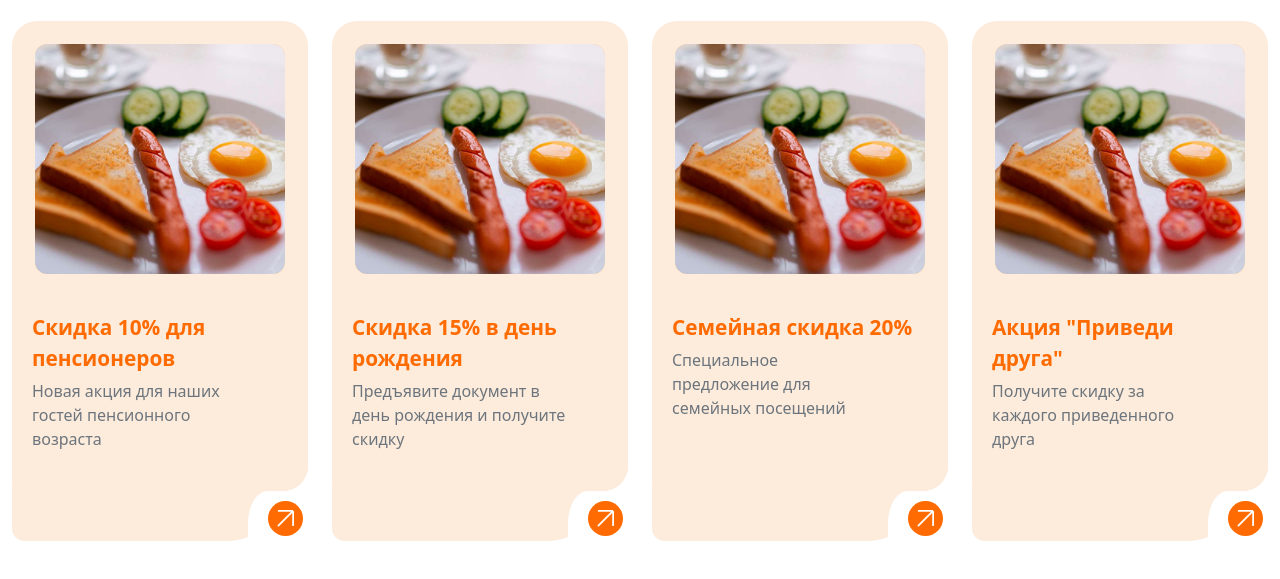
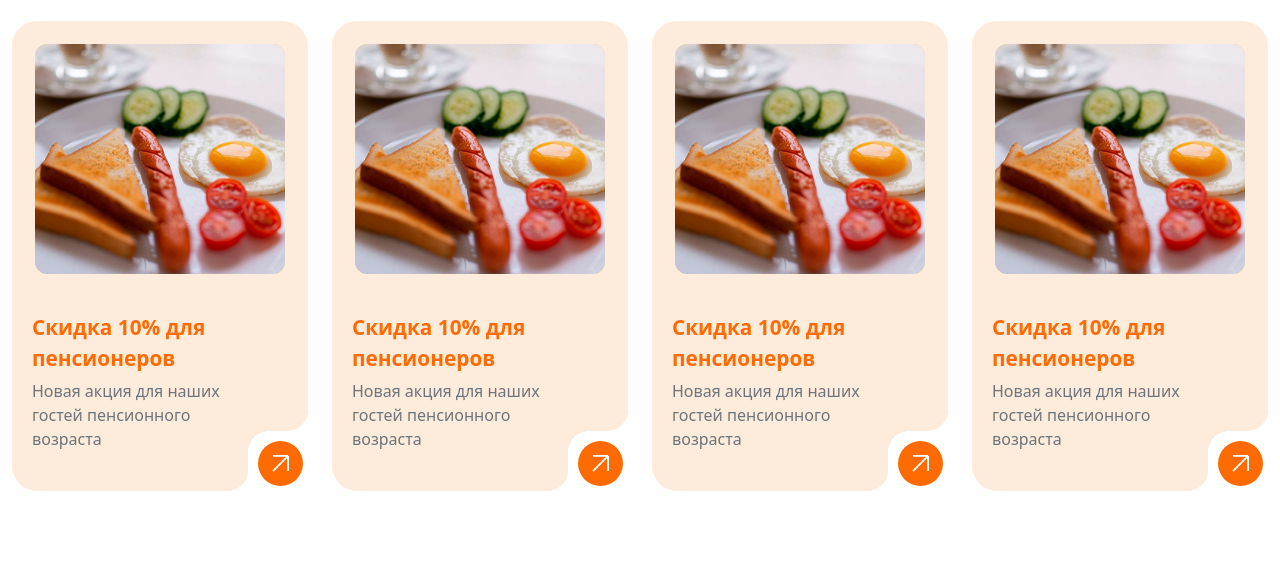
Before and after one commit to wpotoke/razio_group_test, a plain HTML site: page index.html in a window 1280 px wide. Shown: the part 91-670 px from the top of the page. Drawn offline with nearby package versions, Linux system fonts and the light colour scheme.

Commit message:
feat: add negative-border-radius

```diff
--- /dev/null
+++ b/css/nebo.css
@@ -0,0 +1,107 @@
+.nebo {
+    --nb-r: 20px;
+    --nb-w: 20px;
+    --nb-h: 20px;
+
+    /* Fine-tuned radiuses */
+    --nb-cor1-rw: var(--nb-r);
+    --nb-cor1-rh: var(--nb-r);
+    --nb-cor2-rw: var(--nb-r);
+    --nb-cor2-rh: var(--nb-r);
+    --nb-curve-rw: var(--nb-r);
+    --nb-curve-rh: var(--nb-r);
+
+    --_nb-smooth: 98%;
+
+    /* Curve positions list */
+    --_nb-curve-pos-tl: 0 0;
+    --_nb-curve-pos-tr: 100% 0;
+    --_nb-curve-pos-bl: 0 100%;
+    --_nb-curve-pos-br: 100% 100%;
+
+    /* Setting default curve position (bottom right corner) */
+    --_nb-curve-pos: var(--_nb-curve-pos-br);
+
+    --_nb-mask-image:
+      linear-gradient(to bottom, #000, #000),
+      linear-gradient(to bottom, #000, #000),
+      linear-gradient(to bottom, #000, #000),
+      linear-gradient(to bottom, #000, #000),
+      radial-gradient(closest-side at center, #000 var(--_nb-smooth), transparent 100%),
+      radial-gradient(closest-side at center, #000 var(--_nb-smooth), transparent 100%),
+      radial-gradient(farthest-side at var(--_nb-curve-pos), transparent var(--_nb-smooth), #000 100%);
+
+    --_nb-mask-size:
+      100% calc(100% - var(--nb-h) - var(--nb-cor1-rh) - var(--nb-curve-rh) - var(--nb-cor2-rh)),
+      calc(100% - var(--nb-cor1-rw)) calc(100% - var(--nb-h) - var(--nb-curve-rh) - var(--nb-cor2-rh)),
+      calc(100% - var(--nb-w) - var(--nb-curve-rw) - var(--nb-cor1-rw)) calc(100% - var(--nb-cor2-rh)),
+      calc(100% - var(--nb-w) - var(--nb-cor1-rw) - var(--nb-curve-rw) - var(--nb-cor2-rw)) 100%,
+      calc(var(--nb-cor1-rw) * 2) calc(var(--nb-cor1-rh) * 2),
+      calc(var(--nb-cor2-rw) * 2) calc(var(--nb-cor2-rh) * 2),
+      calc(var(--nb-curve-rw) + 0.5px) calc(var(--nb-curve-rh) + 0.5px);
+
+    /* Masks positions list */
+    --_nb-mask-position-tl:
+      100% 100%,
+      100% 100%,
+      100% 100%,
+      100% 100%,
+      0 calc(var(--nb-h) + var(--nb-curve-rh) + var(--nb-cor2-rh)),
+      calc(var(--nb-w) + var(--nb-cor1-rw) + var(--nb-curve-rw)) 0,
+      calc(var(--nb-w) + var(--nb-cor1-rw)) calc(var(--nb-h) + var(--nb-cor2-rh));
+
+    --_nb-mask-position-tr:
+      0 100%,
+      0 100%,
+      0 100%,
+      0 100%,
+      100% calc(var(--nb-h) + var(--nb-curve-rh) + var(--nb-cor2-rh)),
+      calc(100% - var(--nb-w) - var(--nb-curve-rw) - var(--nb-cor1-rw)) 0,
+      calc(100% - var(--nb-w) - var(--nb-cor1-rw)) calc(var(--nb-h) + var(--nb-cor2-rh));
+
+    --_nb-mask-position-bl:
+      100% 0,
+      100% 0,
+      100% 0,
+      100% 0,
+      0 calc(100% - var(--nb-h) - var(--nb-curve-rh) - var(--nb-cor2-rh)),
+      calc(var(--nb-w) + var(--nb-curve-rw) + var(--nb-cor1-rw)) 100%,
+      calc(var(--nb-w) + var(--nb-cor1-rw)) calc(100% - var(--nb-h) - var(--nb-cor2-rh));
+
+    --_nb-mask-position-br:
+      0 0,
+      0 0,
+      0 0,
+      0 0,
+      100% calc(100% - var(--nb-h) - var(--nb-curve-rh) - var(--nb-cor2-rh)),
+      calc(100% - var(--nb-w) - var(--nb-curve-rw) - var(--nb-cor1-rw)) 100%,
+      calc(100% - var(--nb-w) - var(--nb-cor1-rw)) calc(100% - var(--nb-h) - var(--nb-cor2-rh));
+
+    /* Setting default mask position (bottom right corner) */
+    --_nb-mask-position: var(--_nb-mask-position-br);
+
+    mask-image: var(--_nb-mask-image);
+    mask-size: var(--_nb-mask-size);
+    mask-position: var(--_nb-mask-position);
+    mask-repeat: no-repeat;
+  }
+
+  .nebo--tl {
+    --_nb-curve-pos: var(--_nb-curve-pos-tl);
+    --_nb-mask-position: var(--_nb-mask-position-tl);
+  }
+
+  .nebo--tr {
+    --_nb-curve-pos: var(--_nb-curve-pos-tr);
+    --_nb-mask-position: var(--_nb-mask-position-tr);
+  }
+
+  .nebo--bl {
+    --_nb-curve-pos: var(--_nb-curve-pos-bl);
+    --_nb-mask-position: var(--_nb-mask-position-bl);
+  }
+
+  .nebo--br {
+    --_nb-curve-pos: var(--_nb-curve-pos-br);
+    --_nb-mask-position: var(--_nb-mask-position-br);
+  }
--- a/css/style.css
+++ b/css/style.css
@@ -7,42 +7,20 @@
     position: relative;
     border-radius: 12px;
     height: 100%;
-    padding-bottom: 50px;
 
 }
 
 .promo-card {
-    position: relative;
-    border-radius: 25px 25px 25px 0;
-    background-color: #fdebdb;
+    border-radius: 25px;
+    overflow: hidden;
+    box-shadow: 0 4px 8px rgba(0,0,0,0.1);
     height: 100%;
     display: flex;
     flex-direction: column;
-    overflow: hidden;
+    position: relative;
+    background-color: #fdebdb;
 }
 
-.promo-extension {
-    position: absolute;
-    bottom: 0;
-    left: 0;
-    width: calc(100% - 30px); /* Оставляем место для стрелки */
-    height: 50px; /* Высота прямоугольника */
-    background-color: #fdebdb; /* Цвет карточки */
-    border-radius: 0 0 100px 25px; /* Скругляем нижние углы */
-    z-index: 1;
-}
-
-.promo-extension::after {
-    content: "";
-    position: absolute;
-    bottom: 0;
-    right: 0;
-    width: 30px;
-    height: 50px;
-    background: white;
-    border-top-left-radius: 65%;
-    z-index: 2;
-}
 
 .promo-image {
     height: 230px;
@@ -57,8 +35,8 @@
     position: absolute;
     bottom: 5px;
     right: 5px;
-    width: 35px;
-    height: 35px;
+    width: 45px;
+    height: 45px;
     background-color: var(--orange);
     border-radius: 50%;
     display: flex;
@@ -66,7 +44,6 @@
     justify-content: center;
     z-index: 2;
 }
-
 
 .promo-header {
     color: #000;
@@ -85,7 +62,6 @@
     min-height: 100px;
     border-bottom-left-radius: 16px;
     border-bottom-right-radius: 16px;
-
 }
 
 .promo-title {
@@ -166,12 +142,7 @@
 /* Адаптация для мобильных */
 @media (max-width: 767.98px) {
     .promo-card {
-        border-radius: 25px 25px 25px 0;
-    }
-    .promo-card-corner {
-        width: 40px;
-        height: 40px;
-        border-radius: 0 0 12px 0;
+        border-radius: 25px;
     }
     .promo-image {
         height: 180px;
--- a/index.html
+++ b/index.html
@@ -6,17 +6,7 @@
     <title>Акции</title>
     <link href="https://cdn.jsdelivr.net/npm/bootstrap@5.3.0/dist/css/bootstrap.min.css" rel="stylesheet">
     <link rel="stylesheet" href="css/style.css">
-    <svg width="0" height="0" style="position:absolute;">
-        <defs>
-          <mask id="card-mask" maskUnits="objectBoundingBox">
-            <!-- Основная форма карточки со скругленными углами -->
-            <rect width="1" height="1" rx="0.1" ry="0.1" fill="white"/>
-
-            <!-- Вырез в правом нижнем углу (тоже со скруглением) -->
-            <rect x="0.7" y="0.7" width="0.3" height="0.3" rx="0.05" ry="0.05" fill="black"/>
-          </mask>
-        </defs>
-      </svg>
+    <link rel="stylesheet" href="css/nebo.css">
 </head>
 <body>
 
@@ -29,10 +19,9 @@
         </div>
 
         <div class="row g-4">
-            <!-- Карточка 1 -->
             <div class="col-12 col-sm-6 col-md-4 col-lg-4 col-xl-3 promo-col">
                 <div class="promo-card-container h-100">
-                    <div class="promo-card">
+                    <div class="promo-card nebo">
                         <div class="promo-image">
                             <img src="images/picture-offers.png" alt="Акция" class="img-fluid h-100 w-100">
                         </div>
@@ -41,29 +30,6 @@
                             <div class="promo-text">Новая акция для наших гостей пенсионного возраста</div>
                         </div>
                     </div>
-                    <div class="promo-extension"></div>
-                    <a href="#" class="promo-arrow">
-                        <svg width="17" height="17" viewBox="0 0 19 19" fill="none" xmlns="http://www.w3.org/2000/svg">
-                            <path d="M1 18L18 0.999999M18 0.999999L0.999999 1M18 0.999999L18 18" stroke="white" stroke-width="2"/>
-                        </svg>
-                    </a>
-                </div>
-
-            </div>
-
-            <!-- Карточка 2 -->
-            <div class="col-12 col-sm-6 col-md-4 col-lg-4 col-xl-3 promo-col">
-                <div class="promo-card-container h-100">
-                    <div class="promo-card">
-                        <div class="promo-image">
-                            <img src="images/picture-offers.png" alt="Акция" class="img-fluid h-100 w-100">
-                        </div>
-                        <div class="promo-body">
-                            <div class="promo-title">Скидка 15% в день рождения</div>
-                            <div class="promo-text">Предъявите документ в день рождения и получите скидку</div>
-                        </div>
-                    </div>
-                    <div class="promo-extension"></div>
                     <a href="#" class="promo-arrow">
                         <svg width="17" height="17" viewBox="0 0 19 19" fill="none" xmlns="http://www.w3.org/2000/svg">
                             <path d="M1 18L18 0.999999M18 0.999999L0.999999 1M18 0.999999L18 18" stroke="white" stroke-width="2"/>
@@ -72,19 +38,17 @@
                 </div>
             </div>
 
-            <!-- Карточка 3 -->
             <div class="col-12 col-sm-6 col-md-4 col-lg-4 col-xl-3 promo-col">
                 <div class="promo-card-container h-100">
-                    <div class="promo-card">
+                    <div class="promo-card nebo">
                         <div class="promo-image">
                             <img src="images/picture-offers.png" alt="Акция" class="img-fluid h-100 w-100">
                         </div>
                         <div class="promo-body">
-                            <div class="promo-title">Семейная скидка 20%</div>
-                            <div class="promo-text">Специальное предложение для семейных посещений</div>
+                            <div class="promo-title">Скидка 10% для пенсионеров</div>
+                            <div class="promo-text">Новая акция для наших гостей пенсионного возраста</div>
                         </div>
                     </div>
-                    <div class="promo-extension"></div>
                     <a href="#" class="promo-arrow">
                         <svg width="17" height="17" viewBox="0 0 19 19" fill="none" xmlns="http://www.w3.org/2000/svg">
                             <path d="M1 18L18 0.999999M18 0.999999L0.999999 1M18 0.999999L18 18" stroke="white" stroke-width="2"/>
@@ -93,19 +57,17 @@
                 </div>
             </div>
 
-            <!-- Карточка 4 -->
             <div class="col-12 col-sm-6 col-md-4 col-lg-4 col-xl-3 promo-col">
                 <div class="promo-card-container h-100">
-                    <div class="promo-card">
+                    <div class="promo-card nebo">
                         <div class="promo-image">
                             <img src="images/picture-offers.png" alt="Акция" class="img-fluid h-100 w-100">
                         </div>
                         <div class="promo-body">
-                            <div class="promo-title">Акция "Приведи друга"</div>
-                            <div class="promo-text">Получите скидку за каждого приведенного друга</div>
+                            <div class="promo-title">Скидка 10% для пенсионеров</div>
+                            <div class="promo-text">Новая акция для наших гостей пенсионного возраста</div>
                         </div>
                     </div>
-                    <div class="promo-extension"></div>
                     <a href="#" class="promo-arrow">
                         <svg width="17" height="17" viewBox="0 0 19 19" fill="none" xmlns="http://www.w3.org/2000/svg">
                             <path d="M1 18L18 0.999999M18 0.999999L0.999999 1M18 0.999999L18 18" stroke="white" stroke-width="2"/>
@@ -114,19 +76,17 @@
                 </div>
             </div>
 
-            <!-- Карточка 5 -->
             <div class="col-12 col-sm-6 col-md-4 col-lg-4 col-xl-3 promo-col">
                 <div class="promo-card-container h-100">
-                    <div class="promo-card">
+                    <div class="promo-card nebo">
                         <div class="promo-image">
                             <img src="images/picture-offers.png" alt="Акция" class="img-fluid h-100 w-100">
                         </div>
                         <div class="promo-body">
-                            <div class="promo-title">Утренняя скидка 25%</div>
-                            <div class="promo-text">Специальные цены на утренние посещения</div>
+                            <div class="promo-title">Скидка 10% для пенсионеров</div>
+                            <div class="promo-text">Новая акция для наших гостей пенсионного возраста</div>
                         </div>
                     </div>
-                    <div class="promo-extension"></div>
                     <a href="#" class="promo-arrow">
                         <svg width="17" height="17" viewBox="0 0 19 19" fill="none" xmlns="http://www.w3.org/2000/svg">
                             <path d="M1 18L18 0.999999M18 0.999999L0.999999 1M18 0.999999L18 18" stroke="white" stroke-width="2"/>
@@ -135,19 +95,36 @@
                 </div>
             </div>
 
-            <!-- Карточка 6 -->
             <div class="col-12 col-sm-6 col-md-4 col-lg-4 col-xl-3 promo-col">
                 <div class="promo-card-container h-100">
-                    <div class="promo-card">
+                    <div class="promo-card nebo">
                         <div class="promo-image">
                             <img src="images/picture-offers.png" alt="Акция" class="img-fluid h-100 w-100">
                         </div>
                         <div class="promo-body">
-                            <div class="promo-title">Акция "Счастливый час"</div>
-                            <div class="promo-text">Специальные предложения в определенные часы</div>
+                            <div class="promo-title">Скидка 10% для пенсионеров</div>
+                            <div class="promo-text">Новая акция для наших гостей пенсионного возраста</div>
                         </div>
                     </div>
-                    <div class="promo-extension"></div>
+                    <a href="#" class="promo-arrow">
+                        <svg width="17" height="17" viewBox="0 0 19 19" fill="none" xmlns="http://www.w3.org/2000/svg">
+                            <path d="M1 18L18 0.999999M18 0.999999L0.999999 1M18 0.999999L18 18" stroke="white" stroke-width="2"/>
+                        </svg>
+                    </a>
+                </div>
+            </div>
+
+            <div class="col-12 col-sm-6 col-md-4 col-lg-4 col-xl-3 promo-col">
+                <div class="promo-card-container h-100">
+                    <div class="promo-card nebo">
+                        <div class="promo-image">
+                            <img src="images/picture-offers.png" alt="Акция" class="img-fluid h-100 w-100">
+                        </div>
+                        <div class="promo-body">
+                            <div class="promo-title">Скидка 10% для пенсионеров</div>
+                            <div class="promo-text">Новая акция для наших гостей пенсионного возраста</div>
+                        </div>
+                    </div>
                     <a href="#" class="promo-arrow">
                         <svg width="17" height="17" viewBox="0 0 19 19" fill="none" xmlns="http://www.w3.org/2000/svg">
                             <path d="M1 18L18 0.999999M18 0.999999L0.999999 1M18 0.999999L18 18" stroke="white" stroke-width="2"/>
```
